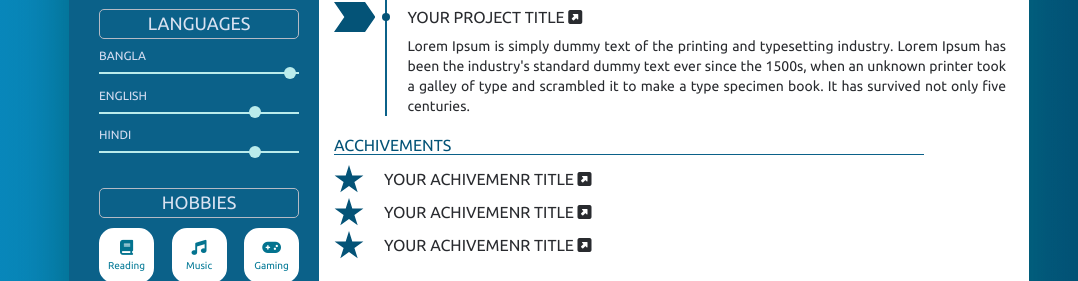
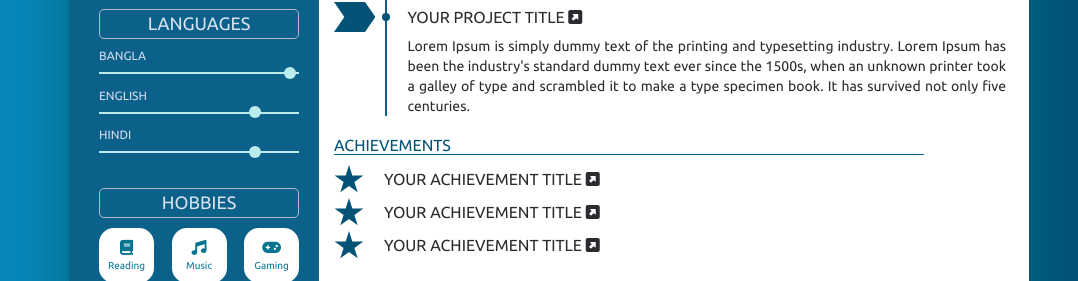
Before and after one commit to mohammadalihera/My-CV, a plain HTML site: page index.html in a window 1280 px wide. Shown: the part 952-1233 px from the top of the page, without its empty margins (91-1169 px from the left). Drawn offline with Linux system fonts and the light colour scheme.

Commit message:
fix achievement spelling

```diff
--- a/index.html
+++ b/index.html
@@ -307,7 +307,7 @@
 						</div>
 						<div class="achivements margin_section">
 							<div class="right_title">
-								ACCHIVEMENTS
+								ACHIEVEMENTS
 							</div>
 							<div class="underline"></div>
 							<div class="section_design">
@@ -316,7 +316,7 @@
 								<div class="detail_section">
 									<div class="job_title_company">
 										<div class="sub_title achivement_name">
-										<a href="#">YOUR ACHIVEMENR TITLE</a>
+										<a href="#">YOUR ACHIEVEMENT TITLE</a>
 											<a href="#"><i class="fas fa-external-link-square-alt"></i></a>
 										</div>
 									</div>
@@ -328,7 +328,7 @@
 								<div class="detail_section">
 									<div class="job_title_company">
 										<div class="sub_title achivement_name">
-											<a href="#">YOUR ACHIVEMENR TITLE</a>
+											<a href="#">YOUR ACHIEVEMENT TITLE</a>
 											<a href="#"><i class="fas fa-external-link-square-alt"></i></a>
 										</div>
 									</div>
@@ -340,7 +340,7 @@
 								<div class="detail_section">
 									<div class="job_title_company">
 										<div class="sub_title achivement_name">
-											<a href="#">YOUR ACHIVEMENR TITLE</a>
+											<a href="#">YOUR ACHIEVEMENT TITLE</a>
 											<a href="#"><i class="fas fa-external-link-square-alt"></i></a>
 										</div>
 									</div>
```
